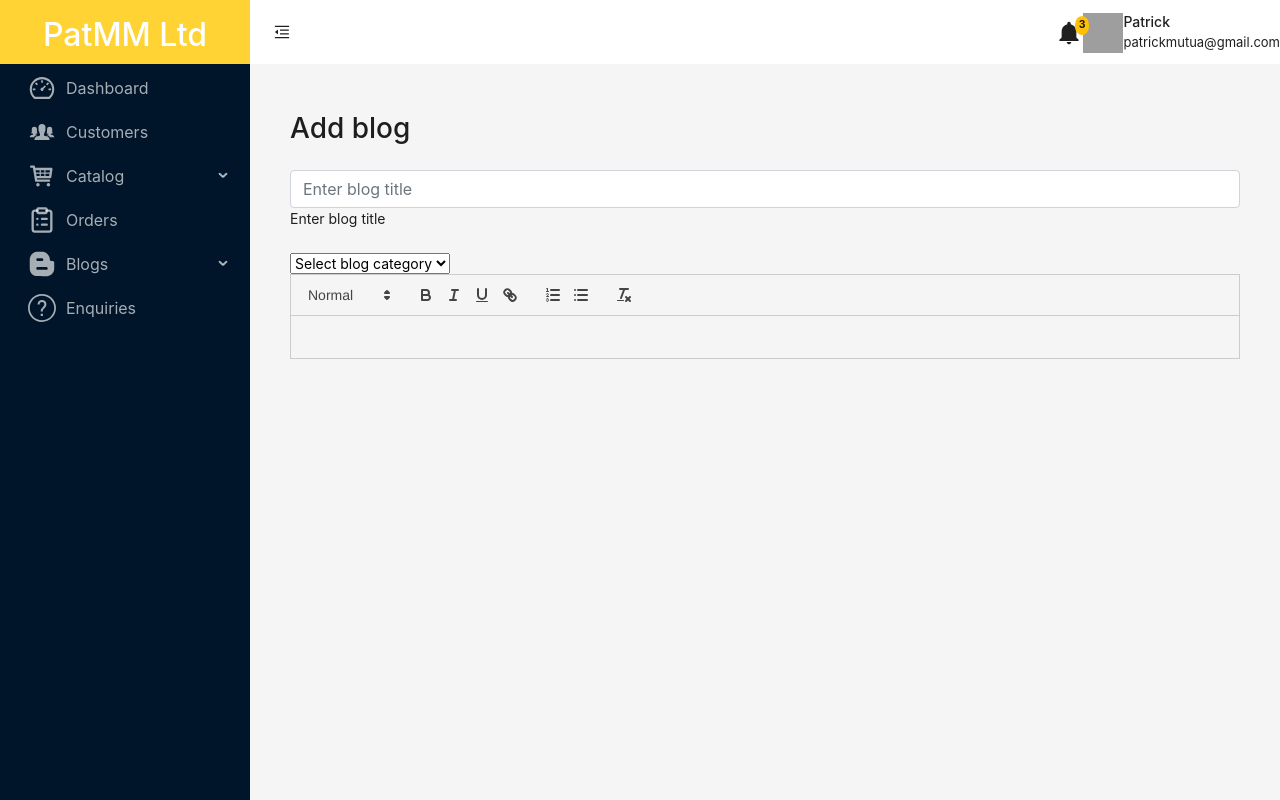
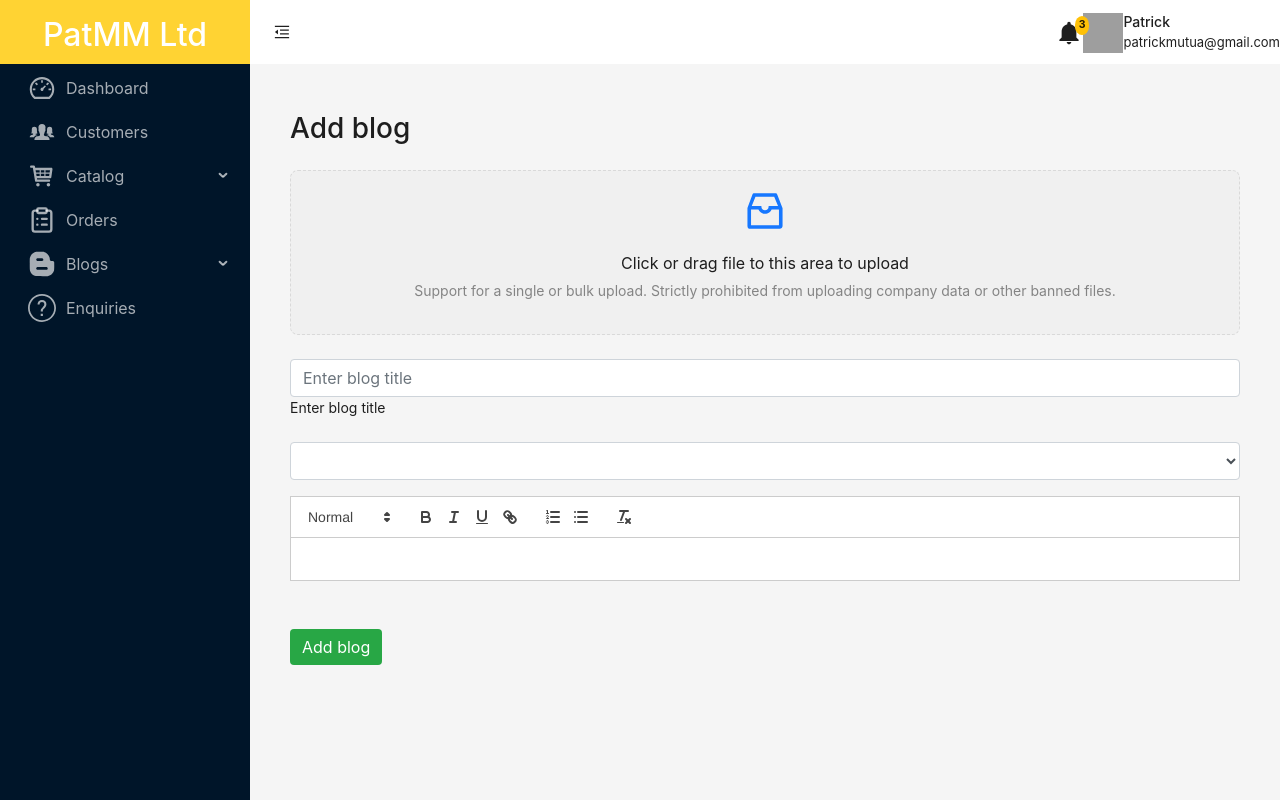
Before and after one commit to patrickdcdc/digitic-admin-dashboard, a React (Create React App) app: page /admin/blog in a window 1280 px wide. Built offline with nearby package versions, Linux system fonts and the light colour scheme; grey boxes are pictures that could not be loaded.

Commit message:
Fix Addblog page

```diff
--- a/src/App.css
+++ b/src/App.css
@@ -5,3 +5,7 @@
 .red {
   color: red;
 }
+
+.quill {
+  background-color: white;
+}
--- a/src/App.js
+++ b/src/App.js
@@ -9,6 +9,7 @@ import MainLayout from "./components/MainLayout";
 //import Bloglist from "./pages/Bloglist";
 //import Blogcatlist from "./pages/Blogcatlist";
 import Addblog from "./pages/Addblog";
+import Addblogcat from "./pages/Addblogcat";
 //import Orders from "./pages/Orders";
 //import Customers from "./pages/Customers";
 //import Colorlist from "./pages/Colorlist";
@@ -29,6 +30,7 @@ function App() {
           <Route path="blog-list" element={<Bloglist />} />
           <Route path="blog-category-list" element={<Blogcatlist />} />*/}
           <Route path="blog" element={<Addblog />} />
+          <Route path="blog-category" element={<Addblogcat />} />
           {/*<Route path="orders" element={<Orders />} />
           <Route path="customers" element={<Customers />} />
           <Route path="list-color" element={<Colorlist />} />
--- a/src/pages/Addblog.js
+++ b/src/pages/Addblog.js
@@ -2,6 +2,28 @@ import React, { useState } from "react";
 import CustomInput from "../components/CustomInput";
 import ReactQuill from "react-quill";
 import "react-quill/dist/quill.snow.css";
+import { InboxOutlined } from "@ant-design/icons";
+import { message, Upload } from "antd";
+const { Dragger } = Upload;
+const props = {
+  name: "file",
+  multiple: true,
+  action: "https://660d2bd96ddfa2943b33731c.mockapi.io/api/upload",
+  onChange(info) {
+    const { status } = info.file;
+    if (status !== "uploading") {
+      console.log(info.file, info.fileList);
+    }
+    if (status === "done") {
+      message.success(`${info.file.name} file uploaded successfully.`);
+    } else if (status === "error") {
+      message.error(`${info.file.name} file upload failed.`);
+    }
+  },
+  onDrop(e) {
+    console.log("Dropped files", e.dataTransfer.files);
+  },
+};
 
 const Addblog = () => {
   const [desc, setDesc] = useState("");
@@ -13,8 +35,22 @@ const Addblog = () => {
       <h3 className="mb-4">Add blog</h3>
       <div className="">
         <form action="">
-          <CustomInput type="text" label="Enter blog title" />
-          <select name="" id="">
+          <Dragger {...props}>
+            <p className="ant-upload-drag-icon">
+              <InboxOutlined />
+            </p>
+            <p className="ant-upload-text">
+              Click or drag file to this area to upload
+            </p>
+            <p className="ant-upload-hint">
+              Support for a single or bulk upload. Strictly prohibited from
+              uploading company data or other banned files.
+            </p>
+          </Dragger>
+          <div className="mt-4">
+            <CustomInput type="text" label="Enter blog title" />
+          </div>
+          <select name="" className="form-control py-3 mb-3" id="">
             <option value="">Select blog category</option>
           </select>
           <ReactQuill
@@ -24,6 +60,12 @@ const Addblog = () => {
               handleDesc(evt);
             }}
           />
+          <button
+            className="btn btn-success border-0 rounded-3 my-5"
+            type="submit"
+          >
+            Add blog
+          </button>
         </form>
       </div>
     </div>
```
